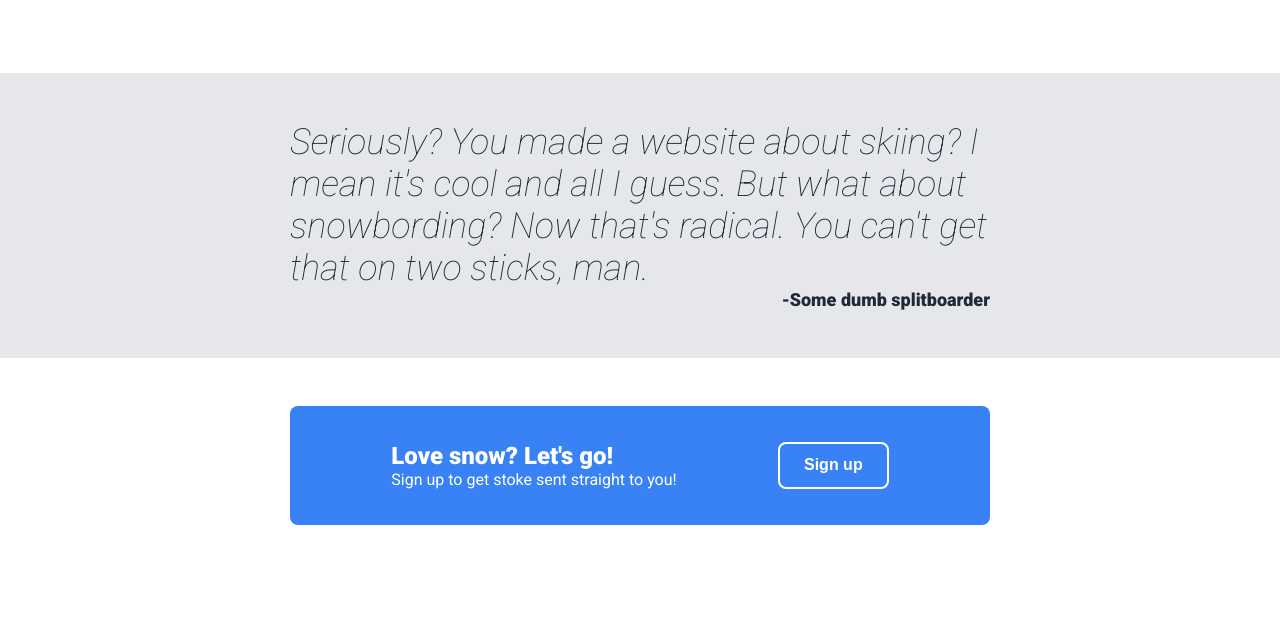
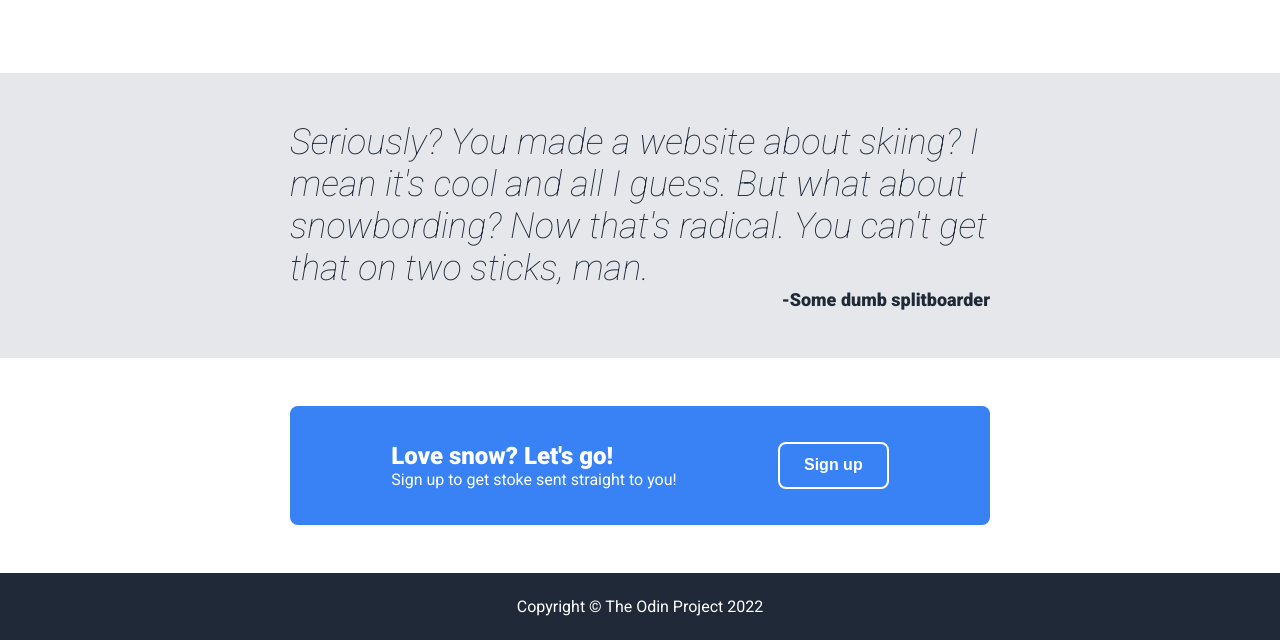
Before and after one commit to sarahangle/odin-landing-page, a plain HTML site: page index.html in a window 1280 px wide. Shown: the part 816-1456 px from the top of the page. Before the commit the page ends 1389 px from the top, so only its background shows below. Drawn offline with Linux system fonts and the light colour scheme.

Commit message:
Add final content and styling
Landing page meets project spec. Next effort would involve refactoring
both HTML and, primarily, CSS code to reduce redundancy.

```diff
--- a/index.html
+++ b/index.html
@@ -73,7 +73,9 @@
         </div>
     </div>
 
-    <footer></footer>
+    <footer>
+        Copyright &copy; The Odin Project 2022
+    </footer>
 
 </body>
 </html>
--- a/styles.css
+++ b/styles.css
@@ -222,3 +222,13 @@ header {
     font-size: 16px;
     font-weight: bold;
 }
+
+footer {
+    display: flex;
+    width: 100%;
+    align-items: center;
+    justify-content: center;
+    padding: 24px 0px;
+    background-color: #1F2937;
+    color: white;
+}
```
